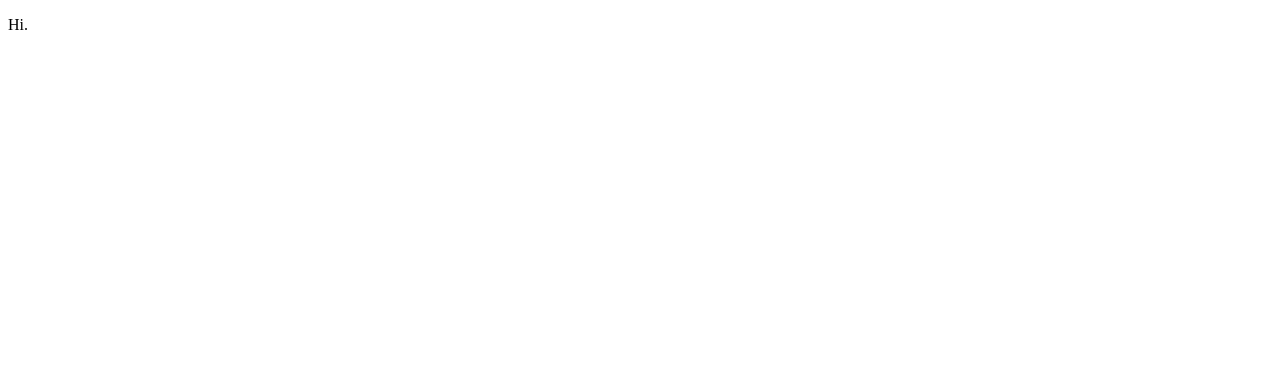
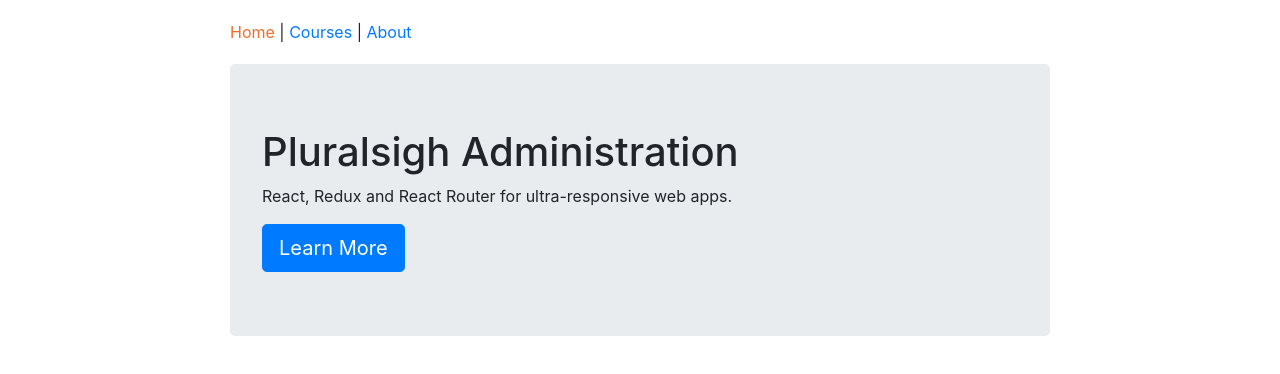
Before and after one commit to leelaakula/react-redux, a React app: page / in a window 1280 px wide. Shown: the top 374 px of the page. Built offline with nearby package versions, Linux system fonts and the light colour scheme.

Commit message:
initial structure of components

```diff
--- /dev/null
+++ b/src/components/App.js
@@ -0,0 +1,23 @@
+import React from 'react';
+import { Route, Switch } from 'react-router-dom';
+import AboutPage from './about/AboutPage';
+import Header from './common/Header';
+import CoursesPage from './courses/CoursesPage';
+import HomePage from './home/HomePage';
+import PageNotFound from './PageNotFound';
+
+const App = () => {
+  return (
+    <div className='container-fluid'>
+      <Header />
+      <Switch>
+        <Route exact path='/' component={HomePage} />
+        <Route path='/about' component={AboutPage} />
+        <Route path='/courses' component={CoursesPage} />
+        <Route component={PageNotFound} />
+      </Switch>
+    </div>
+  )
+}
+
+export default App
--- /dev/null
+++ b/src/components/PageNotFound.js
@@ -0,0 +1,11 @@
+import React from 'react'
+
+const PageNotFound = () => {
+  return (
+    <div>
+      Oops! Page not Found!!!
+    </div>
+  )
+}
+
+export default PageNotFound
--- /dev/null
+++ b/src/components/about/AboutPage.js
@@ -0,0 +1,12 @@
+import React from 'react';
+
+const AboutPage = () => {
+  return (
+    <div>
+      <h2>About</h2>
+      <p>This app uses React, Redux, React Router and many other helpful libraries</p>
+    </div>
+  )
+}
+
+export default AboutPage;
--- /dev/null
+++ b/src/components/common/Header.js
@@ -0,0 +1,15 @@
+import React from 'react'
+import { NavLink } from 'react-router-dom'
+
+const Header = () => {
+  const activeStyle = {color: '#F26B2A'}
+  return (
+    <nav>
+      <NavLink to='/' activeStyle={activeStyle} exact>Home</NavLink>{' | '}
+      <NavLink to='/courses' activeStyle={activeStyle}>Courses</NavLink>{' | '}
+      <NavLink to='/about' activeStyle={activeStyle}>About</NavLink>
+    </nav>
+  )
+}
+
+export default Header
--- /dev/null
+++ b/src/components/courses/CoursesPage.js
@@ -0,0 +1,9 @@
+import React from 'react';
+
+class CoursesPage extends React.Component {
+  render() {
+    return <h2>Courses</h2>
+  }
+}
+
+export default CoursesPage;
--- /dev/null
+++ b/src/components/home/HomePage.js
@@ -0,0 +1,16 @@
+import React from 'react'
+import { Link } from 'react-router-dom'
+
+const HomePage = () => {
+  return (
+    <div className='jumbotron'>
+      <h1>Pluralsigh Administration</h1>
+      <p>React, Redux and React Router for ultra-responsive web apps.</p>
+      <Link to='about' className='btn btn-primary btn-lg'>
+        Learn More
+      </Link>
+    </div>
+  )
+}
+
+export default HomePage
--- /dev/null
+++ b/src/index.css
@@ -0,0 +1,8 @@
+#app {
+  max-width: 850px;
+  margin: 0 auto;
+}
+
+nav {
+  padding: 20px 0 20px 0;
+}
--- a/src/index.js
+++ b/src/index.js
@@ -1,8 +1,13 @@
+import 'bootstrap/dist/css/bootstrap.min.css';
 import React from 'react';
 import { render } from 'react-dom';
+import { BrowserRouter as Router } from 'react-router-dom';
+import App from './components/App';
+import './index.css';
 
-const Hi = () =>{
-  return <p>Hi.</p>
-}
-
-render(<Hi />, document.getElementById('app'));
+render(
+  <Router>
+    <App />
+  </Router>,
+  document.getElementById('app')
+);
```
